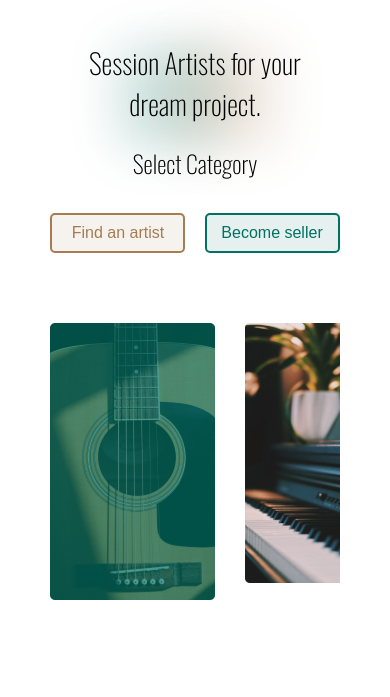
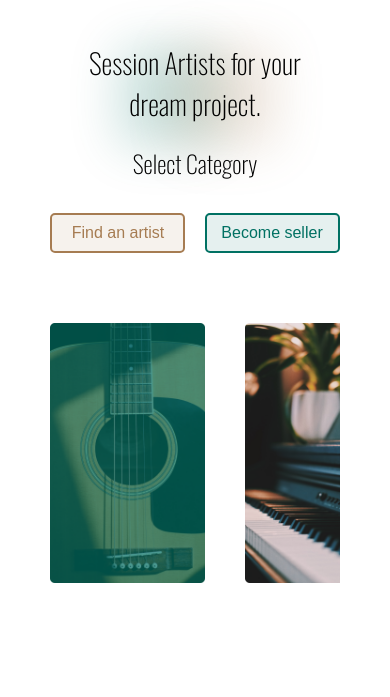
Before and after one commit to AlexPal005/SessionArtist, a website: page index.html in a window 390 px wide. Shown: the part 75-772 px from the top of the page. Drawn offline with nearby package versions, Linux system fonts and the light colour scheme.

Commit message:
fix cards

```diff
--- a/css/cards.css
+++ b/css/cards.css
@@ -4,7 +4,7 @@
     grid-gap: 30px;
     margin-top: 70px;
 }
-.cards  img{
+.cards img{
     width: 165px;
     height: 277px;
     cursor: pointer;
@@ -13,7 +13,7 @@
     .cards{
         overflow: scroll;
     }
-    .cards > img{
+    .cards img{
         width: 155px;
         height: 260px;
     }
```
